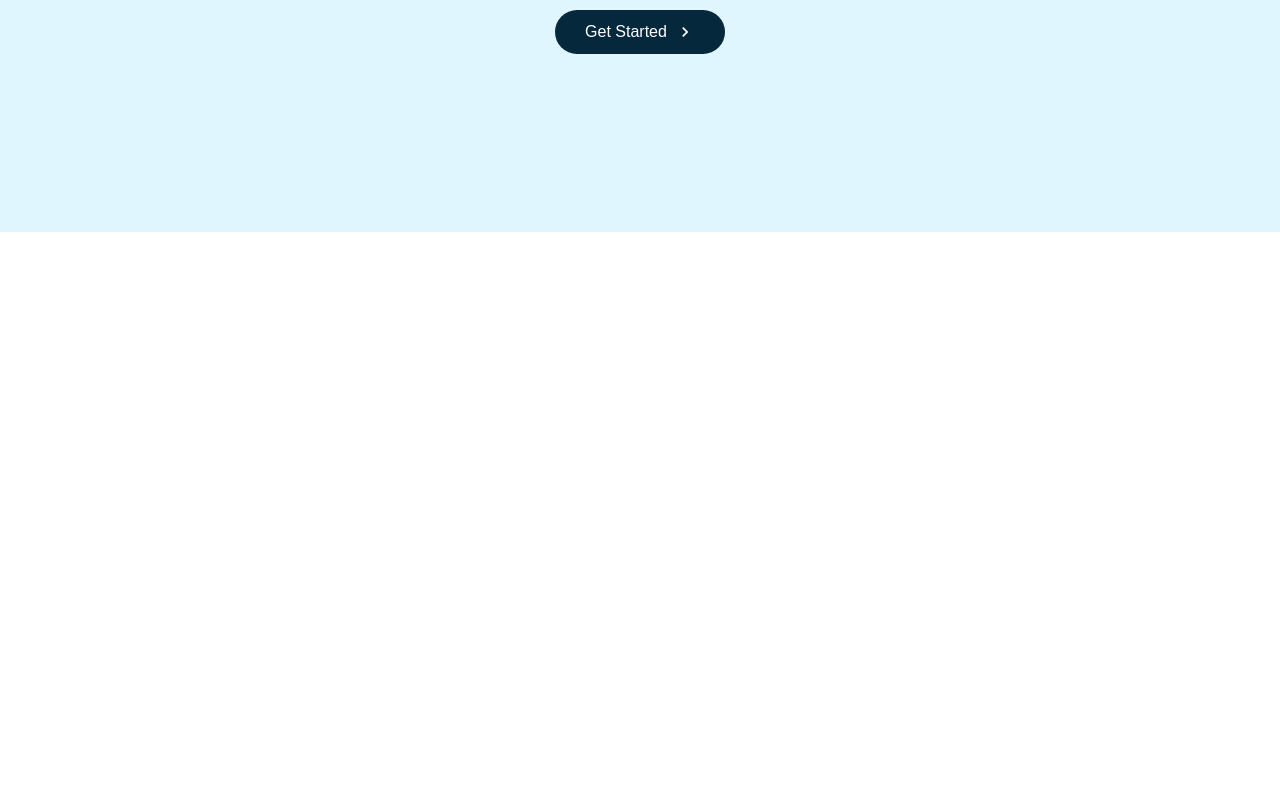
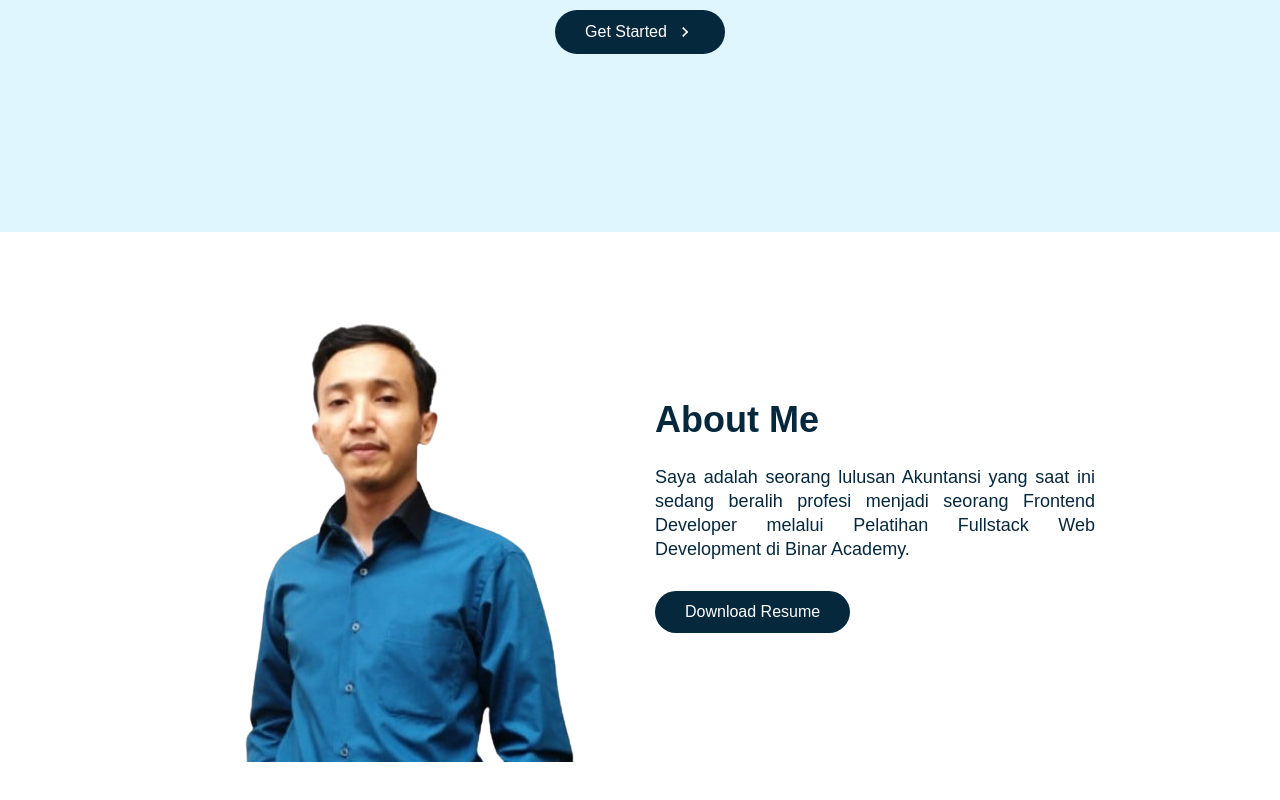
Before and after one commit to mukhlishaka/my-personal-website, a React (Create React App) app: page / in a window 1280 px wide. Shown: the part 448-1248 px from the top of the page. Before the commit the page ends 800 px from the top, so only its background shows below. Built offline with nearby package versions, Linux system fonts and the light colour scheme; a web font is replaced by a local one.

Commit message:
add about section

```diff
--- a/src/components/AboutSection/AboutElements.js
+++ b/src/components/AboutSection/AboutElements.js
@@ -0,0 +1,93 @@
+import styled from "styled-components";
+
+export const AboutContainer = styled.div`
+    color: #06283d;
+
+    @media screen and (max-width: 768px) {
+        padding: 100px 0;
+    }
+`;
+
+export const AboutWrapper = styled.div`
+    display: grid;
+    z-index: 1;
+    height: 75vh;
+    width: 100%;
+    max-width: 1100px;
+    margin-right: auto;
+    margin-left: auto;
+    padding: 0 24px;
+    justify-content: center;
+`;
+
+export const AboutRow = styled.div`
+    display: grid;
+    grid-auto-columns: minmax(auto, 1fr);
+    align-items: center;
+    grid-template-areas: ${({ imgStart }) =>
+        imgStart ? `'col2 col1'` : `'col1 col2'`};
+
+    /* @media screen and (max-width: 768px) {
+        grid-template-areas: ${({ imgStart }) =>
+            imgStart ? `'col1 col2'` : `'col2 col1'`};
+    } */
+`;
+
+export const Column1 = styled.div`
+    margin-bottom: 15px;
+    padding: 0 15px;
+    grid-area: col1;
+`;
+
+export const Column2 = styled.div`
+    margin-bottom: 15px;
+    padding: 0 15px;
+    grid-area: col2;
+`;
+
+export const TextWrapper = styled.div`
+    max-width: 540px;
+    padding-top: 0;
+    padding-bottom: 60px;
+`;
+
+export const Heading = styled.h1`
+    margin-bottom: 24px;
+    font-size: 36px;
+    font-weight: 600;
+    color: #06283d;
+
+    @media screen and (max-width: 768px) {
+        font-size: 24px;
+    }
+
+    @media screen and (max-width: 480px) {
+        font-size: 18px;
+    }
+`;
+
+export const Subtitle = styled.p`
+    max-width: 440px;
+    margin-bottom: 30px;
+    font-size: 18px;
+    line-height: 24px;
+    color: #06283d;
+    text-align: justify;
+`;
+
+export const BtnWrap = styled.div`
+    display: flex;
+    flex-direction: column;
+    float: left;
+`;
+
+export const ImgWrap = styled.div`
+    max-width: 555px;
+    height: 100%;
+`;
+
+export const Img = styled.img`
+    width: 100%;
+    margin: 0 0 10px 0;
+    padding-right: 0;
+`;
--- a/src/components/AboutSection/index.js
+++ b/src/components/AboutSection/index.js
@@ -0,0 +1,66 @@
+import React, { useState } from "react";
+import { Button } from "../ButtonElements";
+import {
+    AboutContainer,
+    AboutWrapper,
+    AboutRow,
+    Column1,
+    TextWrapper,
+    Heading,
+    Subtitle,
+    BtnWrap,
+    Column2,
+    ImgWrap,
+    Img,
+} from "./AboutElements";
+import profile from "../../images/profile.png";
+
+const index = () => {
+    const [hover, setHover] = useState(false);
+
+    const onHover = () => {
+        setHover(!hover);
+    };
+
+    return (
+        <AboutContainer>
+            <AboutWrapper>
+                <AboutRow>
+                    <Column1>
+                        <ImgWrap>
+                            <Img src={profile} alt="photo" />
+                        </ImgWrap>
+                    </Column1>
+                    <Column2>
+                        <TextWrapper>
+                            <Heading>About Me</Heading>
+                            <Subtitle>
+                                Saya adalah seorang lulusan Akuntansi yang saat
+                                ini sedang beralih profesi menjadi seorang
+                                Frontend Developer melalui Pelatihan Fullstack
+                                Web Development di Binar Academy.
+                            </Subtitle>
+                            <BtnWrap>
+                                <Button
+                                    to={{
+                                        pathname:
+                                            "https://drive.google.com/file/d/1zFA7_UV2RAPb8MAYE1a8FPrmhullwnbk/view",
+                                    }}
+                                    target="_blank"
+                                    onMouseEnter={onHover}
+                                    onMouseLeave={onHover}
+                                    primary="true"
+                                    dark="true"
+                                >
+                                    Download Resume
+                                </Button>
+                            </BtnWrap>
+                        </TextWrapper>
+                    </Column2>
+                </AboutRow>
+            </AboutWrapper>
+        </AboutContainer>
+    );
+};
+
+export default index;
--- a/src/components/ButtonElements.js
+++ b/src/components/ButtonElements.js
@@ -1,15 +1,16 @@
 import styled from "styled-components";
-import { Link } from "react-scroll";
+import { Link } from "react-router-dom";
 
 export const Button = styled(Link)`
     border-radius: 50px;
-    background: ${({primary}) => (primary ? '#06283D' : '#010606')};
+    background: ${({ primary }) => (primary ? "#06283D" : "#010606")};
     white-space: nowrap;
-    padding: ${({big}) => (big ? '14px 48px' : '12px 30px')};
-    color: ${({dark}) => (dark ? '#fff' : '#010606')};
-    font-size: ${({fontBig}) => (fontBig ? '20px' : '16px')};
+    padding: ${({ big }) => (big ? "14px 48px" : "12px 30px")};
+    color: ${({ dark }) => (dark ? "#fff" : "#010606")};
+    font-size: ${({ fontBig }) => (fontBig ? "20px" : "16px")};
     outline: none;
     border: none;
+    text-decoration: none;
     cursor: pointer;
     display: flex;
     justify-content: center;
@@ -18,6 +19,6 @@ export const Button = styled(Link)`
 
     &:hover {
         transition: all 0.2s ease-in-out;
-        background: ${({primary}) => (primary ? '#47B5FF' : '#01BF71')};
+        background: ${({ primary }) => (primary ? "#47B5FF" : "#01BF71")};
     }
-`
+`;
--- a/src/components/HeroSection/HeroElements.js
+++ b/src/components/HeroSection/HeroElements.js
@@ -1,8 +1,7 @@
 import styled from "styled-components";
-import {MdKeyboardArrowRight, MdArrowForward} from "react-icons/md"
+import { MdKeyboardArrowRight, MdArrowForward } from "react-icons/md";
 
 export const HeroContainer = styled.div`
-    background: red;
     display: flex;
     justify-content: center;
     align-items: center;
@@ -12,16 +11,21 @@ export const HeroContainer = styled.div`
     z-index: 1;
 
     :before {
-        content: '';
+        content: "";
         position: absolute;
         top: 0;
         left: 0;
         right: 0;
         bottom: 0;
-        background: linear-gradient(180deg, rgba(0,0,0,0.2) 0%, rgba(0,0,0,0.6) 100%), linear-gradient(180deg, rgba(0,0,0,0.2) 0%, transparant);
+        background: linear-gradient(
+                180deg,
+                rgba(0, 0, 0, 0.2) 0%,
+                rgba(0, 0, 0, 0.6) 100%
+            ),
+            linear-gradient(180deg, rgba(0, 0, 0, 0.2) 0%, transparant);
         z-index: 2;
     }
-`
+`;
 
 export const HeroBg = styled.div`
     position: absolute;
@@ -32,8 +36,8 @@ export const HeroBg = styled.div`
     width: 100%;
     height: 100%;
     overflow: hidden;
-    background: #DFF6FF;
-`
+    background: #dff6ff;
+`;
 
 export const HeroContent = styled.div`
     z-index: 3;
@@ -43,10 +47,10 @@ export const HeroContent = styled.div`
     display: flex;
     flex-direction: column;
     align-items: center;
-`
+`;
 
 export const HeroH2 = styled.h2`
-    color: #06283D;
+    color: #06283d;
     font-size: 36px;
     text-align: center;
 
@@ -57,11 +61,11 @@ export const HeroH2 = styled.h2`
     @media screen and (max-width: 480px) {
         font-size: 18px;
     }
-`
+`;
 
 export const HeroH1 = styled.h1`
     margin-top: 20px;
-    color: #47B5FF;
+    color: #47b5ff;
     font-size: 54px;
     text-align: center;
 
@@ -72,11 +76,11 @@ export const HeroH1 = styled.h1`
     @media screen and (max-width: 480px) {
         font-size: 36px;
     }
-`
+`;
 
 export const HeroP = styled.p`
     margin-top: 20px;
-    color: #06283D;
+    color: #06283d;
     font-size: 20px;
     text-align: center;
     max-width: 600px;
@@ -88,21 +92,21 @@ export const HeroP = styled.p`
     @media screen and (max-width: 480px) {
         font-size: 12px;
     }
-`
+`;
 
 export const HeroBtnWrapper = styled.div`
     margin-top: 32px;
     display: flex;
     flex-direction: column;
     align-items: center;
-`
+`;
 
 export const ArrowForward = styled(MdArrowForward)`
     margin-left: 8px;
     font-size: 20px;
-`
+`;
 
 export const ArrowRight = styled(MdKeyboardArrowRight)`
     margin-left: 8px;
     font-size: 20px;
-`
+`;
--- a/src/components/Navbar/NavbarElements.js
+++ b/src/components/Navbar/NavbarElements.js
@@ -3,7 +3,7 @@ import { Link as LinkR } from "react-router-dom";
 import { Link as LinkS } from "react-scroll";
 
 export const Nav = styled.nav`
-    background: #FFF;
+    background: #fff;
     height: 80px;
     display: flex;
     justify-content: center;
@@ -16,7 +16,7 @@ export const Nav = styled.nav`
     @media screen and (max-width: 960px) {
         transition: 0.8s all ease;
     }
-`
+`;
 
 export const NavbarContainer = styled.div`
     display: flex;
@@ -26,10 +26,10 @@ export const NavbarContainer = styled.div`
     width: 100%;
     padding: 0 24px;
     max-width: 1100px;
-`
+`;
 
 export const NavLogo = styled(LinkR)`
-    color: #06283D;
+    color: #06283d;
     justify-self: flex-start;
     cursor: pointer;
     font-size: 1.1rem;
@@ -39,16 +39,16 @@ export const NavLogo = styled(LinkR)`
     text-decoration: none;
 
     &:hover {
-        color: #47B5FF;
+        color: #47b5ff;
         transition: 0.2s ease-in-out;
     }
-`
+`;
 
 export const ImageLogo = styled.img`
     height: 50px;
     width: 100%;
     margin-right: 10px;
-`
+`;
 
 export const MobileIcon = styled.div`
     display: none;
@@ -61,9 +61,9 @@ export const MobileIcon = styled.div`
         transform: translate(-100%, 60%);
         font-size: 1.8rem;
         cursor: pointer;
-        color: #06283D;
+        color: #06283d;
     }
-`
+`;
 
 export const NavMenu = styled.ul`
     display: flex;
@@ -76,30 +76,30 @@ export const NavMenu = styled.ul`
     @media screen and (max-width: 768px) {
         display: none;
     }
-`
+`;
 
 export const NavItem = styled.li`
     height: 80px;
-`
+`;
 
 export const NavLinks = styled(LinkS)`
-    color: #06283D;
+    color: #06283d;
     display: flex;
     align-items: center;
     text-decoration: none;
-    padding: 0 1.0rem;
+    padding: 0 1rem;
     height: 100%;
     cursor: pointer;
 
     &:hover {
-        color: #47B5FF;
+        color: #47b5ff;
         transition: 0.2s ease-in-out;
     }
 
     &:active {
-        border-bottom: 3px solid #06283D;
+        border-bottom: 3px solid #06283d;
     }
-`
+`;
 
 export const NavBtn = styled.nav`
     display: flex;
@@ -108,11 +108,11 @@ export const NavBtn = styled.nav`
     @media screen and (max-width: 768px) {
         display: none;
     }
-`
+`;
 
 export const NavBtnLink = styled(LinkR)`
     border-radius: 50px;
-    background: #06283D;
+    background: #06283d;
     white-space: nowrap;
     padding: 12px 30px;
     color: #fff;
@@ -125,7 +125,7 @@ export const NavBtnLink = styled(LinkR)`
 
     &:hover {
         transition: all 0.2s ease-in-out;
-        background: #47B5FF;
+        background: #47b5ff;
         color: #fff;
     }
-`
+`;
--- a/src/pages/index.js
+++ b/src/pages/index.js
@@ -1,23 +1,25 @@
-import React from 'react'
-import Navbar from '../components/Navbar'
-import Sidebar from '../components/Sidebar'
-import { useState } from 'react'
-import HeroSection from '../components/HeroSection'
+import React from "react";
+import Navbar from "../components/Navbar";
+import Sidebar from "../components/Sidebar";
+import { useState } from "react";
+import HeroSection from "../components/HeroSection";
+import AboutSection from "../components/AboutSection";
 
 const Home = () => {
-    const [isOpen, setIsOpen] = useState(false)
+    const [isOpen, setIsOpen] = useState(false);
 
     const toggle = () => {
-        setIsOpen(!isOpen)
-    }
+        setIsOpen(!isOpen);
+    };
 
     return (
         <>
             <Sidebar isOpen={isOpen} toggle={toggle} />
             <Navbar toggle={toggle} />
             <HeroSection />
+            <AboutSection />
         </>
-    )
-}
+    );
+};
 
-export default Home
+export default Home;
```
Also changed, not shown: src/components/HeroSection/index.js (+19 -17 lines), src/images/profile.png (added).
